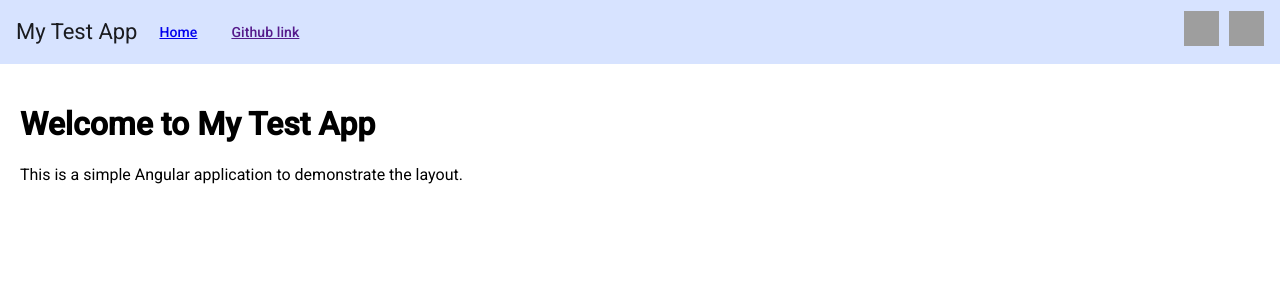
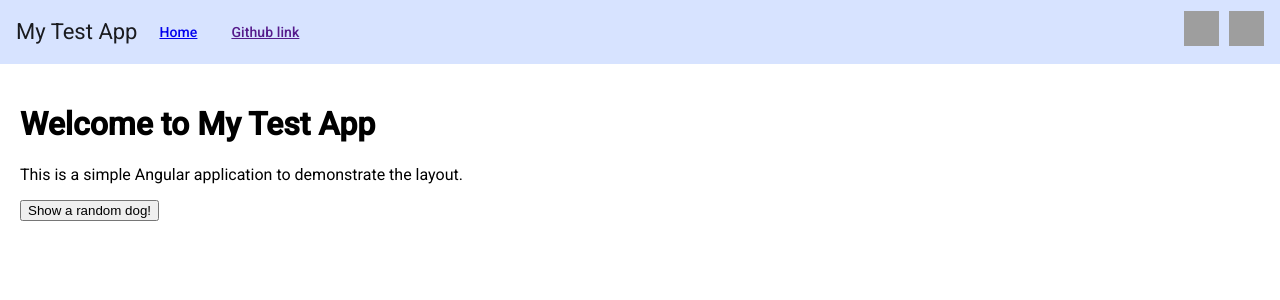
Before and after one commit to msgsummercamp/RaresRacsan, an Angular app in the folder day2FE/my-app/: page / in a window 1280 px wide. Shown: the top 300 px of the page. Built offline with nearby package versions, Linux system fonts and the light colour scheme; grey boxes are pictures that could not be loaded.

Commit message:
- random dog button generator - rxjs and httpclient - signals

```diff
--- a/day2FE/my-app/src/app/app.component.html
+++ b/day2FE/my-app/src/app/app.component.html
@@ -24,4 +24,7 @@
 <main>
   <h1>Welcome to My Test App</h1>
   <p>This is a simple Angular application to demonstrate the layout.</p>
+  <button (click)="showRandomDog()">Show a random dog!</button>
+  <br />
+  <img id="dogImage" width="300" height="300" hidden />
 </main>
--- a/day2FE/my-app/src/app/app.component.scss
+++ b/day2FE/my-app/src/app/app.component.scss
@@ -1,5 +1,3 @@
-//@import "@angular/material/prebuilt-themes/indigo-pink.css";
-
 .app-header {
   margin-top: 64px; /* to test the fixed toolbar */
 }
--- a/day2FE/my-app/src/app/app.component.ts
+++ b/day2FE/my-app/src/app/app.component.ts
@@ -1,6 +1,13 @@
-import { Component } from '@angular/core';
+import { Component, inject, signal } from '@angular/core';
 import { MatToolbar } from '@angular/material/toolbar';
 import { MatButton } from '@angular/material/button';
+import { HttpClient } from '@angular/common/http';
+
+// response type for the showRandomDog method
+type DogResponse = {
+  message: string;
+  status: string;
+};
 
 @Component({
   selector: 'app-root',
@@ -10,5 +17,24 @@ import { MatButton } from '@angular/material/button';
   styleUrl: './app.component.scss',
 })
 export class AppComponent {
-  title = 'my-app';
+  private http = inject(HttpClient);
+  public readonly data = signal('');
+
+  async showRandomDog() {
+    // the url and the image element
+    const fetchUrl: string = 'https://dog.ceo/api/breeds/image/random';
+    const dogImage: HTMLImageElement = document.getElementById(
+      'dogImage'
+    ) as HTMLImageElement;
+
+    // fetch the data and update the image source
+    this.http.get<DogResponse>(fetchUrl).subscribe({
+      next: (response) => {
+        this.data.set(response.message);
+        dogImage.src = this.data();
+        dogImage.hidden = false;
+      },
+      error: (err) => console.log('Error: ' + err),
+    });
+  }
 }
--- a/day2FE/my-app/src/app/app.config.ts
+++ b/day2FE/my-app/src/app/app.config.ts
@@ -2,7 +2,12 @@ import { ApplicationConfig, provideZoneChangeDetection } from '@angular/core';
 import { provideRouter } from '@angular/router';
 
 import { routes } from './app.routes';
+import { provideHttpClient, withFetch } from '@angular/common/http';
 
 export const appConfig: ApplicationConfig = {
-  providers: [provideZoneChangeDetection({ eventCoalescing: true }), provideRouter(routes)]
+  providers: [
+    provideZoneChangeDetection({ eventCoalescing: true }),
+    provideRouter(routes),
+    provideHttpClient(withFetch()),
+  ],
 };
```
